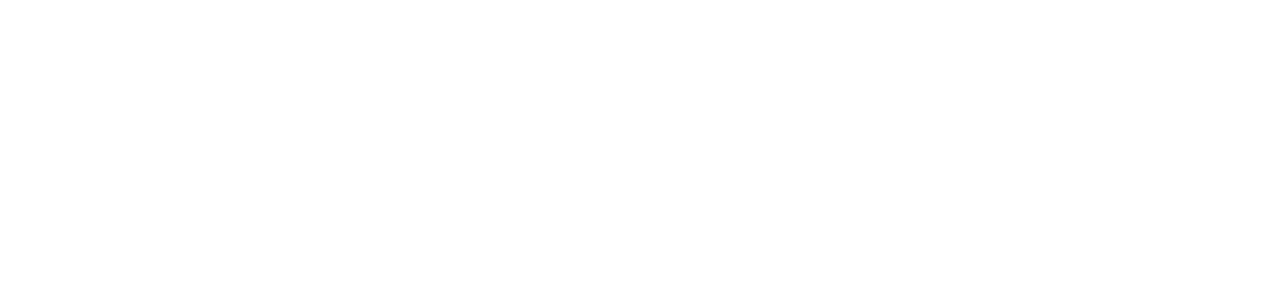
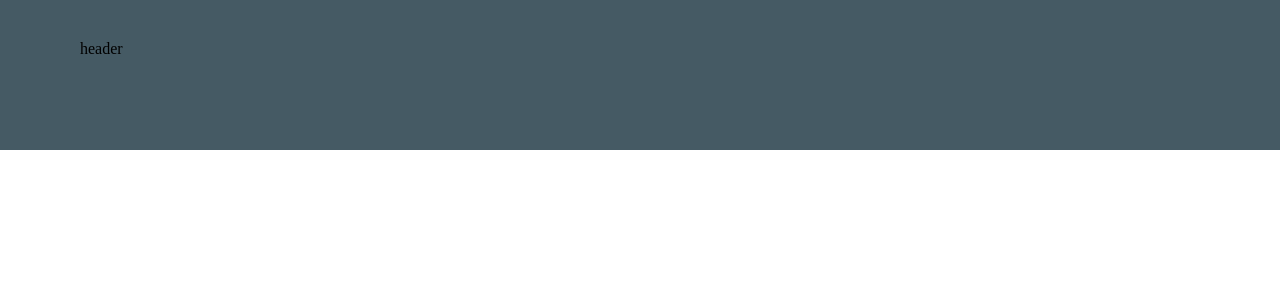
Before and after one commit to Andrew1996-la/budgetWise, a React (Vite) app: page / in a window 1280 px wide. Shown: the top 300 px of the page. Built offline with nearby package versions, Linux system fonts and the light colour scheme.

Commit message:
Установил базовые цвета как переменные, созал header

```diff
--- a/src/App.tsx
+++ b/src/App.tsx
@@ -1,5 +1,14 @@
+import Header from './components/Header/Header';
+
 function App() {
-    return <></>;
+    return (
+        <>
+            <Header />
+            <main>
+
+            </main>
+        </>
+    );
 }
 
 export default App;
--- /dev/null
+++ b/src/colors.css
@@ -0,0 +1,9 @@
+:root {
+    --dark-primary-color: #455a64;
+    --light-primary-color: #cfd8dc;
+    --primary-color: #607d8b;
+    --accent-color: #795548;
+    --primary-text: #212121;
+    --secondary-text: #757575;
+    --devider-color: #BDBDBD;
+}
--- /dev/null
+++ b/src/components/Header/Header.tsx
@@ -0,0 +1,8 @@
+import { FC } from 'react';
+import styles from './header.module.css';
+
+const Header: FC = () => {
+    return <header className={styles.header}> header </header>;
+};
+
+export default Header;
--- /dev/null
+++ b/src/components/Header/header.module.css
@@ -0,0 +1,7 @@
+@import url('../../colors.css');
+.header {
+    width: 100%;
+    height: 150px;
+    background-color: var(--dark-primary-color);
+    padding: 40px 80px;
+}
--- a/src/index.css
+++ b/src/index.css
@@ -0,0 +1,5 @@
+* {
+  margin: 0;
+  padding: 0;
+  box-sizing: border-box;
+}
```
